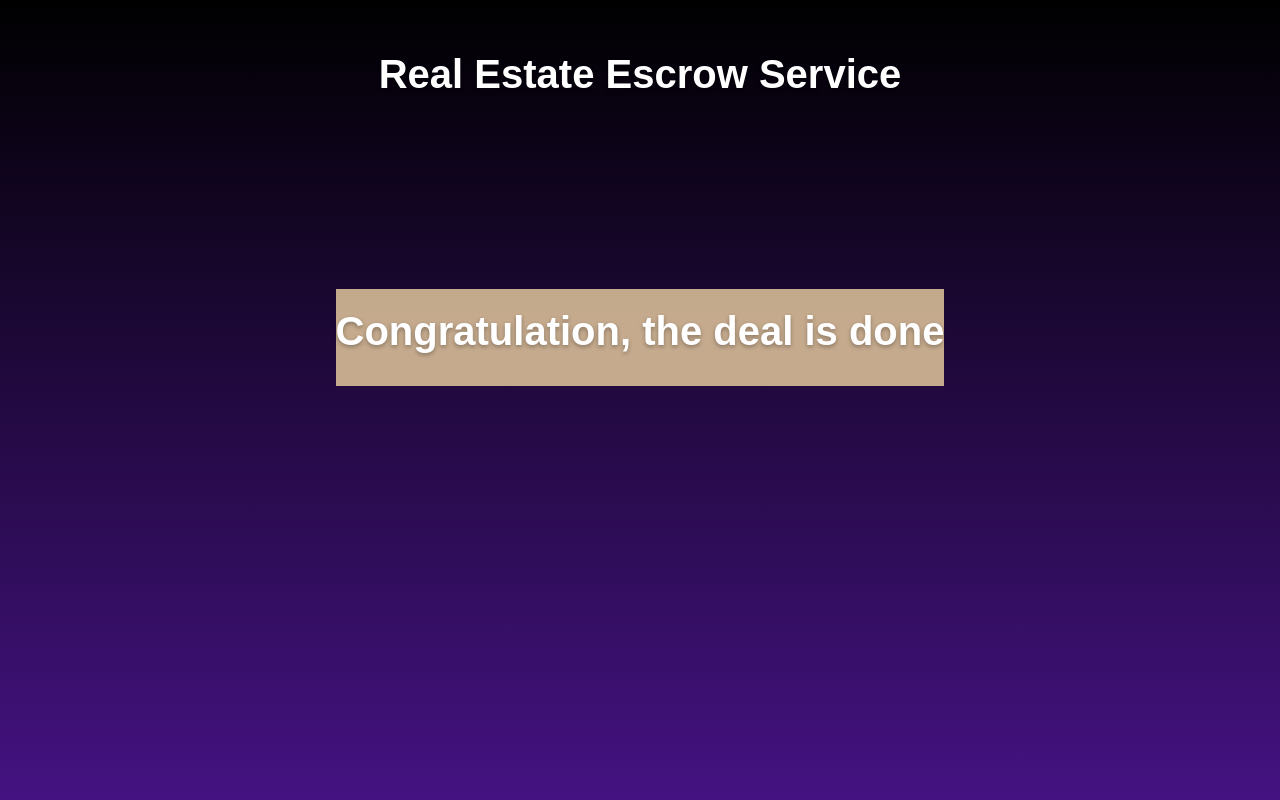
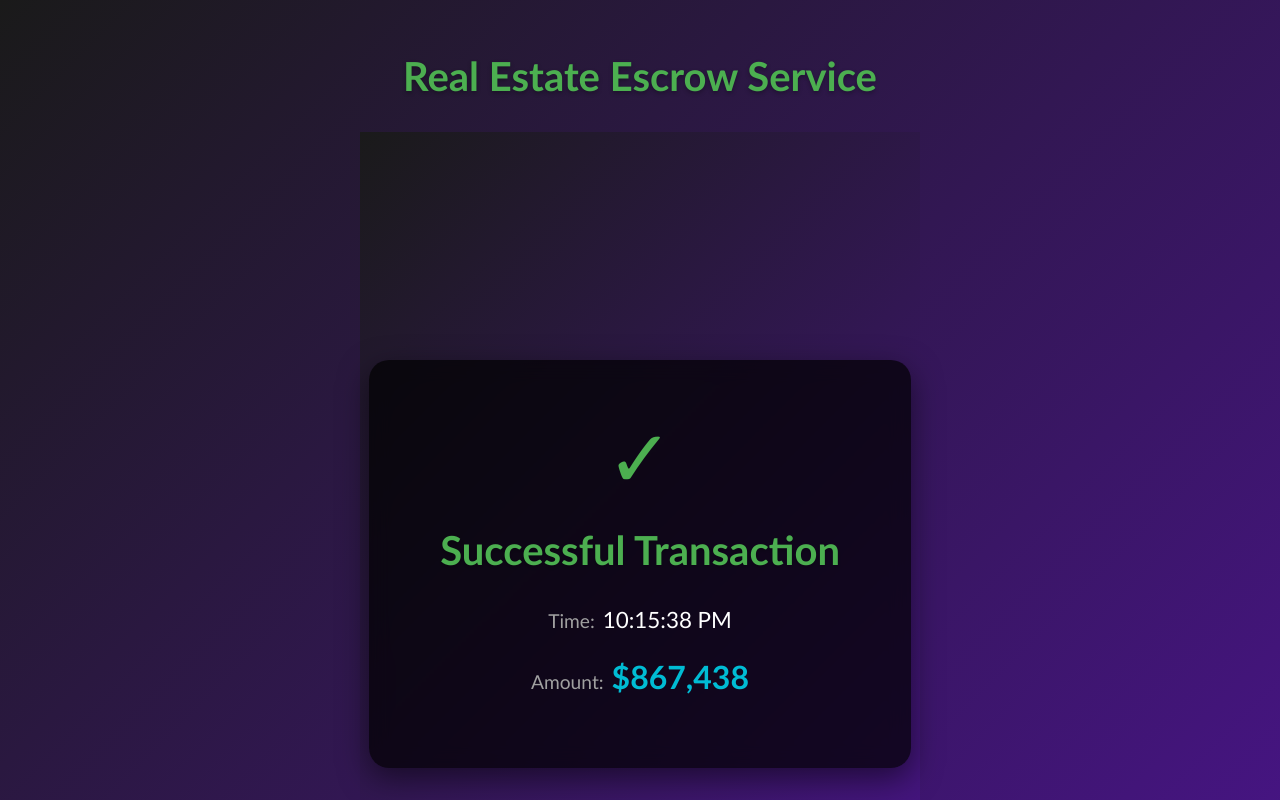
Before and after one commit to dhruvvenkat/hackcanada-25, a React (Create React App) app in the folder frontend/escrow/: page /success in a window 1280 px wide. Shown: the top 800 px of the page. Built offline with nearby package versions, Linux system fonts and the light colour scheme.

Commit message:
Added cool animation

```diff
--- a/frontend/escrow/src/App.css
+++ b/frontend/escrow/src/App.css
@@ -880,3 +880,104 @@ h1 {
 
 
 }
+
+
+
+.App {
+  display: flex;
+  justify-content: center;
+  align-items: center;
+  min-height: 100vh;
+  background: linear-gradient(135deg, #1a1a1a 0%, #4a148c 100%);
+  font-family: 'Calibri', Candara, Segoe, "Segoe UI", Optima, Arial, sans-serif;
+  color: white;
+}
+
+.transaction-container {
+  background: rgba(0, 0, 0, 0.7);
+  padding: 3rem;
+  border-radius: 20px;
+  box-shadow: 0 10px 30px rgba(0, 0, 0, 0.5);
+  text-align: center;
+  max-width: 600px;
+  width: 90%;
+  backdrop-filter: blur(10px);
+}
+
+.success-animation {
+  animation: scaleUp 0.8s cubic-bezier(0.4, 0, 0.2, 1) forwards;
+  opacity: 0;
+}
+
+.checkmark {
+  font-size: 5rem;
+  color: #4CAF50;
+  margin-bottom: 1rem;
+  animation: checkmarkScale 0.6s 0.4s cubic-bezier(0.4, 0, 0.2, 1) both;
+}
+
+h1 {
+  font-size: 2.5rem;
+  margin-bottom: 2rem;
+  color: #4CAF50;
+}
+
+.transaction-details {
+  margin-top: 2rem;
+  animation: fadeInUp 0.6s 0.6s both;
+}
+
+.detail-item {
+  margin: 1.5rem 0;
+}
+
+.detail-label {
+  font-size: 1.2rem;
+  color: #a0a0a0;
+  margin-right: 0.5rem;
+}
+
+.detail-value {
+  font-size: 1.4rem;
+  color: #ffffff;
+}
+
+.amount {
+  color: #00bcd4;
+  font-size: 2rem;
+  font-weight: bold;
+}
+
+@keyframes scaleUp {
+  from {
+    transform: scale(0.8);
+    opacity: 0;
+  }
+  to {
+    transform: scale(1);
+    opacity: 1;
+  }
+}
+
+@keyframes checkmarkScale {
+  0% {
+    transform: scale(0);
+  }
+  70% {
+    transform: scale(1.2);
+  }
+  100% {
+    transform: scale(1);
+  }
+}
+
+@keyframes fadeInUp {
+  from {
+    opacity: 0;
+    transform: translateY(20px);
+  }
+  to {
+    opacity: 1;
+    transform: translateY(0);
+  }
+}
--- a/frontend/escrow/src/success.js
+++ b/frontend/escrow/src/success.js
@@ -1,13 +1,38 @@
-// Success.js
-import React from 'react';
-import './App.css'; // Optional: create a CSS file for custom styling
+import React, { useState, useEffect } from 'react';
+import './App.css';
 
-function Success() {
+function App() {
+  const [transactionTime] = useState(new Date());
+  const [amount] = useState(
+    Math.floor(Math.random() * (1000000 - 100000 + 1)) + 100000
+  );
+
   return (
-    <div className="success-container">
-      <h1>Congratulation, the deal is done</h1>
+    <div className="App">
+      <div className="transaction-container">
+        <div className="success-animation">
+          <div className="checkmark">✓</div>
+          <h1>Successful Transaction</h1>
+        </div>
+
+        <div className="transaction-details">
+          <div className="detail-item">
+            <span className="detail-label">Time:</span>
+            <span className="detail-value">
+              {transactionTime.toLocaleTimeString()}
+            </span>
+          </div>
+
+          <div className="detail-item">
+            <span className="detail-label">Amount:</span>
+            <span className="detail-value amount">
+              ${amount.toLocaleString()}
+            </span>
+          </div>
+        </div>
+      </div>
     </div>
   );
 }
 
-export default Success;
+export default App;
```
Also changed, not shown: 1 other file (tests, documents, lock files or other folders).
